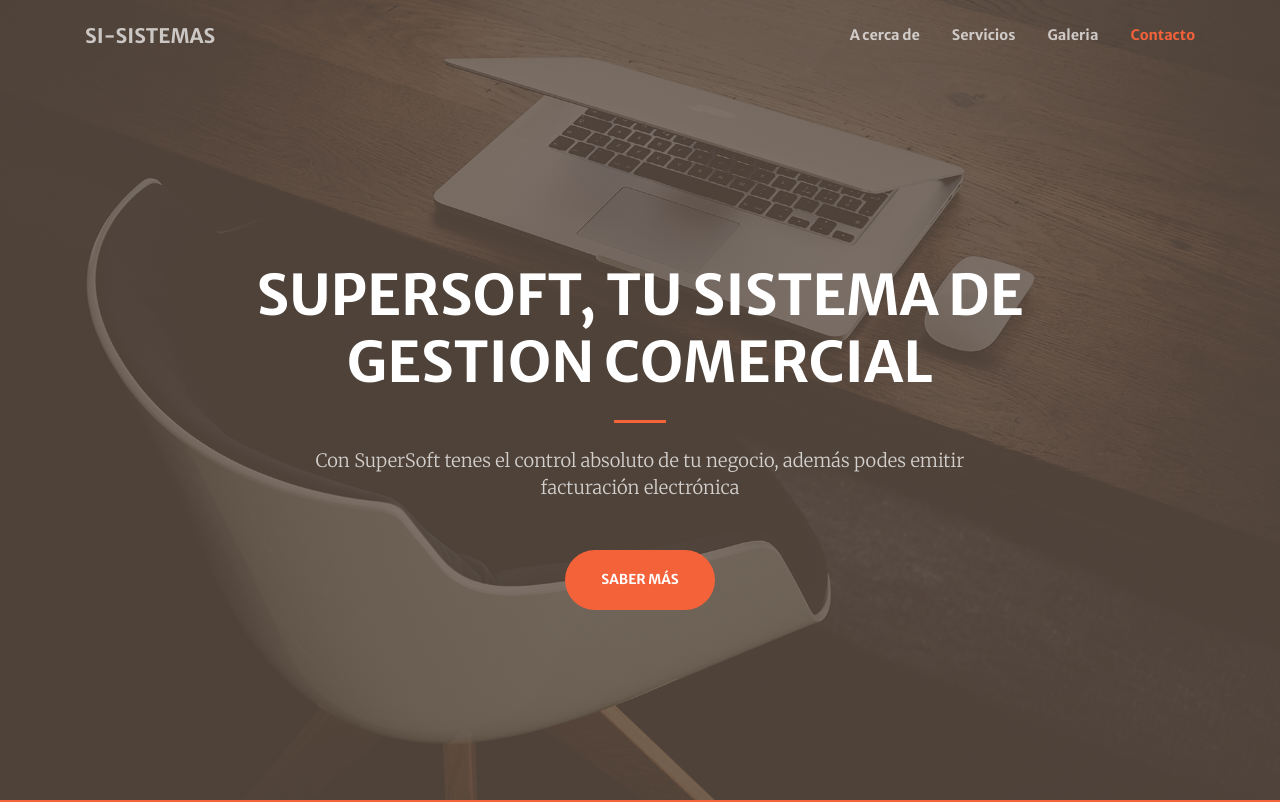
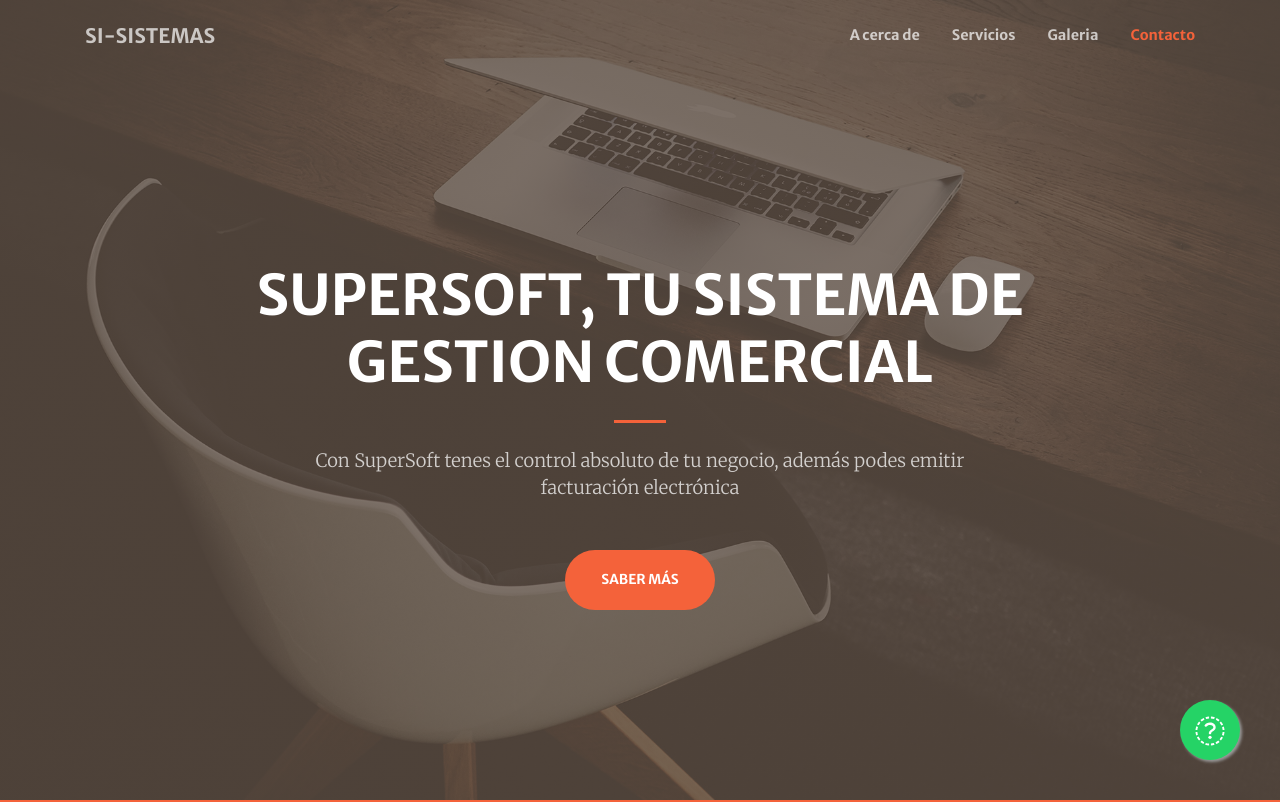
Before and after one commit to freddy-silvero/ss, a plain HTML site: page index.html in a window 1280 px wide. Shown: the top 802 px of the page. Drawn offline with nearby package versions, Linux system fonts and the light colour scheme.

Commit message:
segundo commit

```diff
--- /dev/null
+++ b/css/stylewhatsapp.css
@@ -0,0 +1,18 @@
+.float{
+	position:fixed;
+	width:60px;
+	height:60px;
+	bottom:40px;
+	right:40px;
+	background-color:#25d366;
+	color:#FFF;
+	border-radius:50px;
+	text-align:center;
+  font-size:30px;
+	box-shadow: 2px 2px 3px #999;
+  z-index:100;
+}
+
+.my-float{
+	margin-top:16px;
+}
--- a/index.html
+++ b/index.html
@@ -2,6 +2,8 @@
 <html lang="en">
 
 <link rel="stylesheet" href="https://stackpath.bootstrapcdn.com/bootstrap/4.4.1/css/bootstrap.min.css" integrity="sha384-Vkoo8x4CGsO3+Hhxv8T/Q5PaXtkKtu6ug5TOeNV6gBiFeWPGFN9MuhOf23Q9Ifjh" crossorigin="anonymous">
+
+<link rel="stylesheet" href="css/stylewhatsapp.css">
 
     <head>
         <meta charset="utf-8" />
@@ -22,6 +24,11 @@
         <link href="css/styles.css" rel="stylesheet" />
     </head>
     <body id="page-top">
+
+          <link rel="stylesheet" href="https://maxcdn.bootstrapcdn.com/font-awesome/4.5.0/css/font-awesome.min.css">
+<a href="https://api.whatsapp.com/send?phone=5491131739693&text=Hola%20Bienvenidos" class="float" target="_blank">
+<i class="fa fa-whatsapp my-float"></i>
+</a>
         <!-- Navigation-->
         <nav class="navbar navbar-expand-lg navbar-light fixed-top py-3" id="mainNav">
             <div class="container">
```
Also changed, not shown: whatsapp.html (added, +26 -0 lines).
